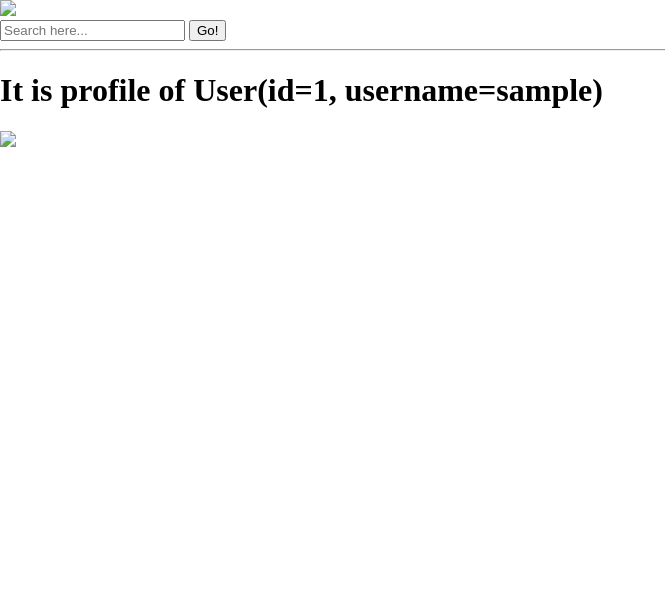
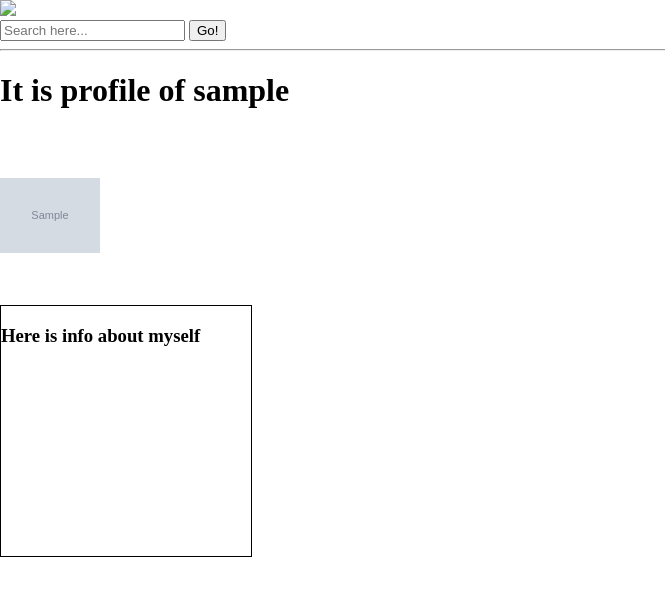
Before and after one commit to PavelPythonDeveloper/Flask_simple_chat, a Flask app: template app/templates/profile.html in a window 1280 px wide. Shown: the top 596 px of the page, without its empty margins (0-665 px from the left). Run offline with Flask 3, Linux system fonts and the light colour scheme; tables that the repository leaves empty hold one stand-in row (values such as "Sample post"); the template is opened without the code that fills it: values that come from a table or form of the project are taken from there, most other values are stand-ins (such as "Sample title", 1, 10 or a date in 2020); grey boxes marked "Sample" are stand-in pictures.

Commit message:
Add view function profile

```diff
--- a/app/templates/base.html
+++ b/app/templates/base.html
@@ -18,7 +18,7 @@
     {% if current_user.is_authenticated %}
     <a href="{{ url_for('logout') }}" class="login-button">Logout</a>
     <a href="#" class="messages-button">Messages <span id="message-counter"></span></a>
-    <a href="{{ url_for('profile') }}" class="profile-button">Profile</a>
+    <a href="{{ url_for('profile', username=current_user.username) }}" class="profile-button">Profile</a>
     <a href="{{ url_for('index') }}" class="chats-button">Chats</a>
     <a href="#" class="users-button">Users</a>
     {% endif %}
--- a/app/templates/profile.html
+++ b/app/templates/profile.html
@@ -1,12 +1,18 @@
 {% extends 'base.html' %}
 
 {% block content %}
-    {% if current_user.is_authenticated %}
-        <h1>It is Your profile, {{ current_user.username }}</h1>
+    {% if username == current_user.username %}
+        <h1>It is Your profile, {{ current_user.username }}!</h1>
+        <a href="#">Edit profile</a>
     {% else %}
-        <h1>It is profile of {{ user }}</h1>
+        <h1>It is profile of {{ username }}</h1>
     {% endif %}
     <div class="profile-image">
-        <img src="#">
+        <img src="{{ image }}" style="width: 100px; height: 170px; object-fit: contain;">
     </div>
+
+    <div class="about-myself" style="width: 250px; height: 250px; border: 1px rgb(0, 0, 0) solid;">
+        <h3>Here is info about myself</h3>
+    </div>
+
 {% endblock %}
```
Also changed, not shown: app/routes.py (+5 -3 lines).
